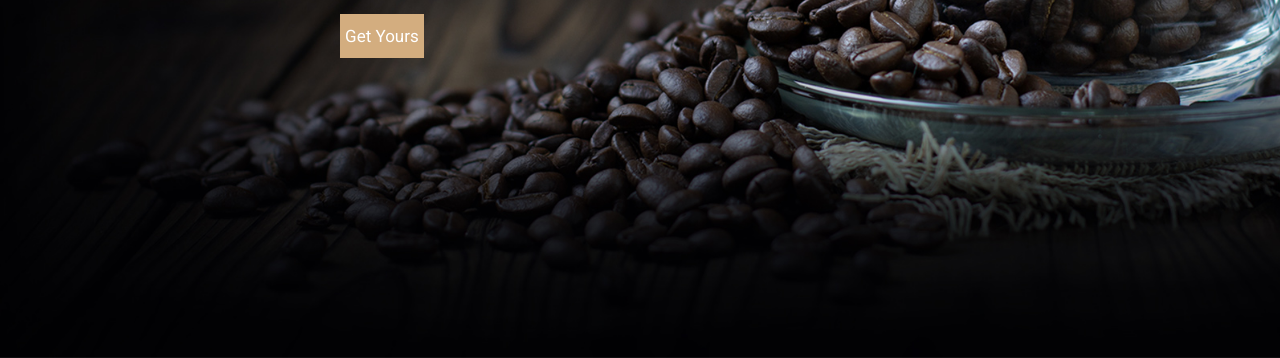
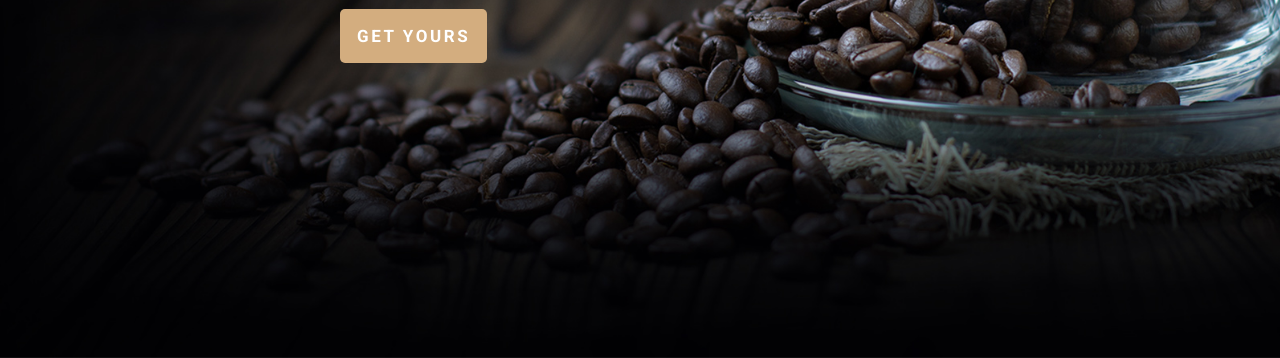
Before and after one commit to Peachess3284/Landing_page_coffee_shop, a plain HTML site: page index.html in a window 1280 px wide. Shown: the part 442-800 px from the top of the page. Drawn offline with Linux system fonts and the light colour scheme.

Commit message:
refactor: change button's style

```diff
--- a/style.css
+++ b/style.css
@@ -176,17 +176,24 @@ body {
 
 /* buttons */
 .btn {
+    display: inline-block;
+    cursor: pointer;
     margin-top: 1em;
-    display: inline-block;
-    padding: .7em .3em;
+    padding: 1em;
+    background: var(--main-color);
+    color: #fff;
+    border-radius: 5px;
+    border: 1px solid var(--border);
     font-size: 1.7em;
-    color: #fff;
-    background: var(--main-color);
-    cursor: pointer;
+    font-weight: bolder;
+    text-transform: uppercase;
+    letter-spacing: .15em;
+
 }
 
 .btn:hover {
-    letter-spacing: .2em;
+    opacity: .8;
+    font-size: 1.75em;
 }
 
 .header .cart-items-container .btn {
```
